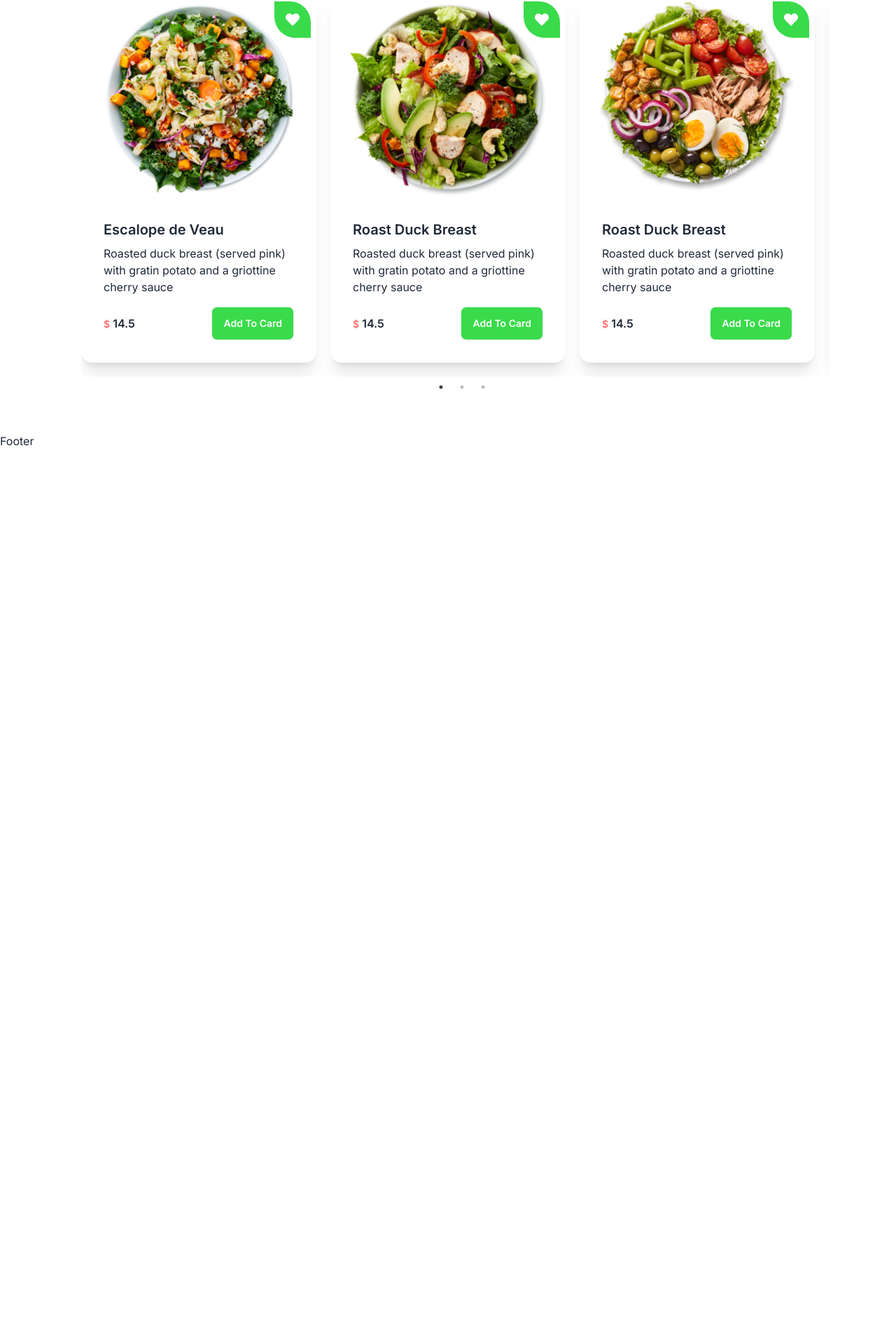
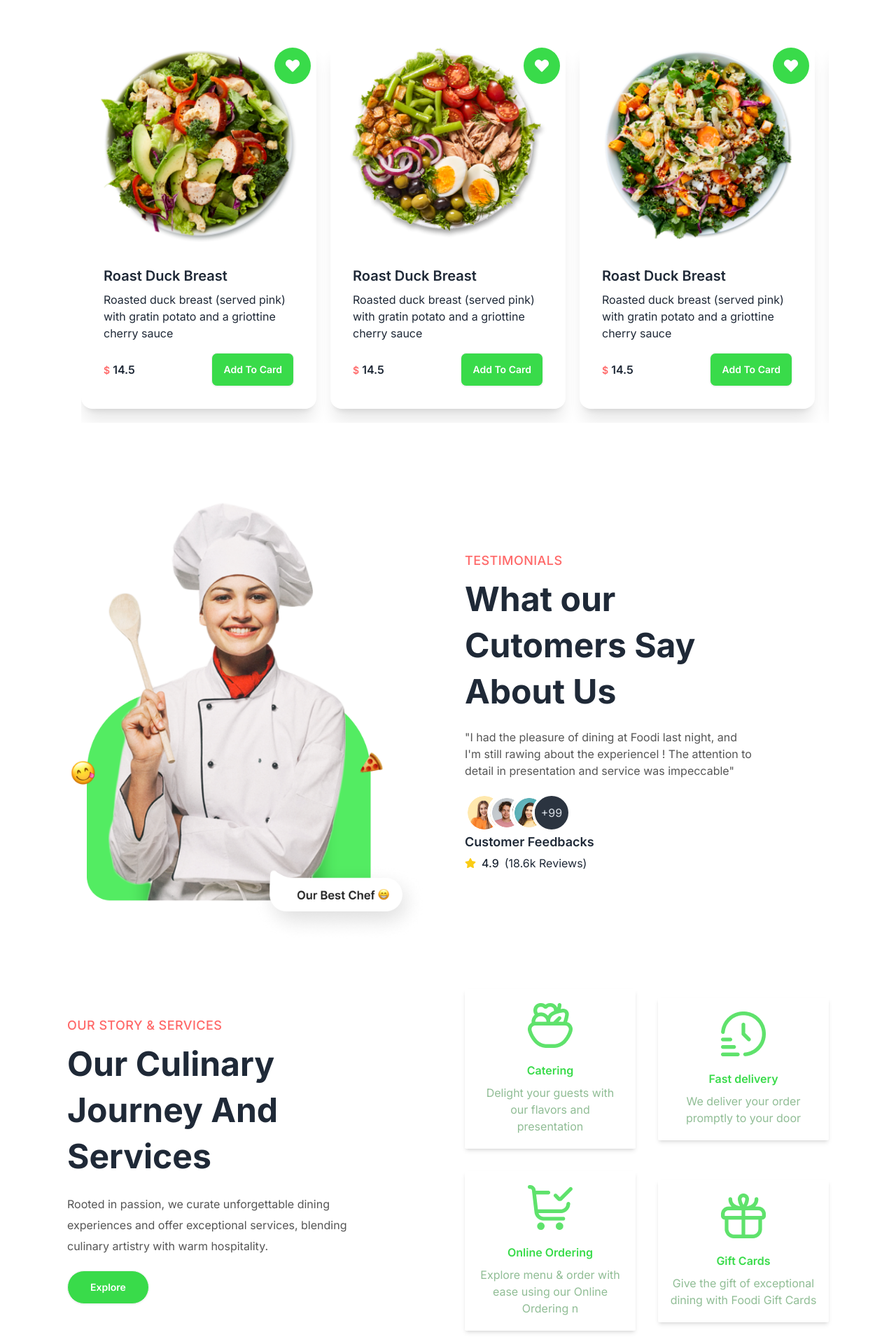
Before and after one commit to huuthanh0312/Foody_Mern, a React (Vite) app in the folder client/: page / in a window 1280 px wide. Shown: the part 1791-3711 px from the top of the page at 70% size. Before the commit the page ends 2433 px from the top, so only its background shows below. Built offline with nearby package versions, Linux system fonts and the light colour scheme.

Commit message:
Client Special, Service Testimonial, Footer

```diff
--- a/client/src/App.css
+++ b/client/src/App.css
@@ -20,5 +20,5 @@ header {
 }
 
 .heartStar{
-	border-radius: 0px 30px 0px 30px;
+	border-radius: 2rem;
 }
--- a/client/src/components/Cards.jsx
+++ b/client/src/components/Cards.jsx
@@ -16,7 +16,7 @@ const Cards = ({ item }) => {
 					className={`rating gap-1 absolute cursor-pointer right-2 top-2 p-4 heartStar bg-green
             ${isHeartFilted ? 'text-rose-500' : 'text-white'}`}
 					onClick={handleHeartClick}>
-					<FaHeart className="w-5 h-5 cursor-pointer" />
+					<FaHeart className="w-5 h-5" />
 				</div>
 				<Link to={`/menu/${item._id}`}>
 					<figure>
@@ -24,7 +24,9 @@ const Cards = ({ item }) => {
 					</figure>
 				</Link>
 				<div className="card-body">
-					<h2 className="card-title">{item.name}</h2>
+					<Link to={`/menu/${item._id}`}>
+						<h2 className="card-title">{item.name}</h2>
+					</Link>
 					<p>{item.recipe}</p>
 					<div className="card-actions justify-between items-center mt-2">
 						<h5 className="font-semibold">
--- /dev/null
+++ b/client/src/components/Footer.jsx
@@ -0,0 +1,58 @@
+import React from 'react';
+
+const Footer = () => {
+	return (
+		<div>
+			<footer className="footer xl:px-24 py-10 px-4 text-base-content">
+				<aside>
+					<img src="/logo.png" alt="" />
+					<p className="my-5 md:w-48">Savor the artistry where every dish is a culinary masterpiece</p>
+				</aside>
+				<nav>
+					<header className="footer-title text-black">Useful links</header>
+					<a className="link link-hover">About us</a>
+					<a className="link link-hover">Events</a>
+					<a className="link link-hover">Blogs</a>
+					<a className="link link-hover">FAQ</a>
+				</nav>
+				<nav>
+					<header className="footer-title">Main Menu</header>
+					<a className="link link-hover">Home</a>
+					<a className="link link-hover">Offers</a>
+					<a className="link link-hover">Menus</a>
+					<a className="link link-hover">Reservation</a>
+				</nav>
+				<nav>
+					<header className="footer-title">Contact Us</header>
+					<a className="link link-hover">thanhfoody@email.com</a>
+					<a className="link link-hover">+84 958 248 966</a>
+					<a className="link link-hover">Social media</a>
+				</nav>
+			</footer>
+			<footer className="footer items-center xl:px-24 py-10 px-4">
+				<aside className="items-center grid-flow-col">
+					<p>Copyright © 2024 - All right reserved</p>
+				</aside>
+				<nav className="grid-flow-col gap-4 md:place-self-center md:justify-self-end">
+					<a>
+						<svg xmlns="http://www.w3.org/2000/svg" width="24" height="24" viewBox="0 0 24 24" className="fill-current">
+							<path d="M24 4.557c-.883.392-1.832.656-2.828.775 1.017-.609 1.798-1.574 2.165-2.724-.951.564-2.005.974-3.127 1.195-.897-.957-2.178-1.555-3.594-1.555-3.179 0-5.515 2.966-4.797 6.045-4.091-.205-7.719-2.165-10.148-5.144-1.29 2.213-.669 5.108 1.523 6.574-.806-.026-1.566-.247-2.229-.616-.054 2.281 1.581 4.415 3.949 4.89-.693.188-1.452.232-2.224.084.626 1.956 2.444 3.379 4.6 3.419-2.07 1.623-4.678 2.348-7.29 2.04 2.179 1.397 4.768 2.212 7.548 2.212 9.142 0 14.307-7.721 13.995-14.646.962-.695 1.797-1.562 2.457-2.549z"></path>
+						</svg>
+					</a>
+					<a>
+						<svg xmlns="http://www.w3.org/2000/svg" width="24" height="24" viewBox="0 0 24 24" className="fill-current">
+							<path d="M19.615 3.184c-3.604-.246-11.631-.245-15.23 0-3.897.266-4.356 2.62-4.385 8.816.029 6.185.484 8.549 4.385 8.816 3.6.245 11.626.246 15.23 0 3.897-.266 4.356-2.62 4.385-8.816-.029-6.185-.484-8.549-4.385-8.816zm-10.615 12.816v-8l8 3.993-8 4.007z"></path>
+						</svg>
+					</a>
+					<a>
+						<svg xmlns="http://www.w3.org/2000/svg" width="24" height="24" viewBox="0 0 24 24" className="fill-current">
+							<path d="M9 8h-3v4h3v12h5v-12h3.642l.358-4h-4v-1.667c0-.955.192-1.333 1.115-1.333h2.885v-5h-3.808c-3.596 0-5.192 1.583-5.192 4.615v3.385z"></path>
+						</svg>
+					</a>
+				</nav>
+			</footer>
+		</div>
+	);
+};
+
+export default Footer;
--- a/client/src/layout/Main.jsx
+++ b/client/src/layout/Main.jsx
@@ -2,13 +2,14 @@ import React from 'react'
 import { Outlet } from 'react-router-dom'
 import Navbar from '../components/Navbar';
 import '../App.css';
+import Footer from '../components/Footer';
 
 const Main = () => {
 	return (
 		<div>
 			<Navbar />
 			<Outlet />
-			<footer>Footer</footer>
+			<Footer />
 		</div>
 	);
 };
--- a/client/src/pages/home/Categories.jsx
+++ b/client/src/pages/home/Categories.jsx
@@ -4,8 +4,6 @@ const categoryItems = [
 	{ id: 2, title: 'Break Fast', description: '(12 break fast)', image: '/images/home/category/img2.png' },
 	{ id: 3, title: 'Dessert', description: '(48 dessert)', image: '/images/home/category/img3.png' },
 	{ id: 4, title: 'Browse All', description: '(255 Items)', image: '/images/home/category/img4.png' },
-	{ id: 5, title: 'Dessert', description: '(48 dessert)', image: '/images/home/category/img3.png' },
-	{ id: 6, title: 'Browse All', description: '(255 Items)', image: '/images/home/category/img4.png' },
 ];
 const Categories = () => {
 	return (
--- a/client/src/pages/home/Home.jsx
+++ b/client/src/pages/home/Home.jsx
@@ -2,6 +2,8 @@ import React from 'react'
 import Banner from '../../components/Banner';
 import Categories from './Categories';
 import SpecialDishes from './SpecialDishes';
+import Testimonials from './Testimonials';
+import OurServices from './OurServices';
 
 const Home = () => {
 	return (
@@ -9,6 +11,8 @@ const Home = () => {
 			<Banner />
 			<Categories />
 			<SpecialDishes />
+			<Testimonials />
+			<OurServices />
 		</div>
 	);
 };
--- /dev/null
+++ b/client/src/pages/home/OurServices.jsx
@@ -0,0 +1,47 @@
+import React from 'react';
+const serviceLists = [
+	{ id: 1, title: 'Catering', des: 'Delight your guests with our flavors and  presentation', img: '/images/home/services/icon1.png' },
+	{ id: 2, title: 'Fast delivery', des: 'We deliver your order promptly to your door', img: '/images/home/services/icon2.png' },
+	{
+		id: 3,
+		title: 'Online Ordering',
+		des: 'Explore menu & order with ease using our Online Ordering n',
+		img: '/images/home/services/icon3.png',
+	},
+	{ id: 4, title: 'Gift Cards', des: 'Give the gift of exceptional dining with Foodi Gift Cards', img: '/images/home/services/icon4.png' },
+];
+
+const OurServices = () => {
+	return (
+		<div className="section-container my-16">
+			<div className="flex flex-col md:flex-row justify-between items-center gap-12">
+				<div className="md:w-1/2">
+					<div className="text-left md:w-4/5">
+						<p className="subtitle">Our Story & Services</p>
+						<h2 className="title">Our Culinary Journey And Services</h2>
+						<p className="my-5 text-secondary leading-[30px]">
+							Rooted in passion, we curate unforgettable dining experiences and offer exceptional services, blending culinary artistry with
+							warm hospitality.
+						</p>
+						<button className="bg-green font-semibold btn text-white px-8 py-3 rounded-full">Explore</button>
+					</div>
+				</div>
+				<div className="md:w-1/2">
+					<div className="grid sm:grid-cols-2 grid-cols-1 gap-8 items-center">
+						{serviceLists.map((service) => (
+							<div
+								key={service.id}
+								className="shadow-md rounded-sm py-5 px-4 text-center space-y-2 text-green cursor-pointer hover:border hover:border-indigo-600 transition-all duration-200">
+								<img src={service.img} alt="" className=" mx-auto" />
+								<h5 className="pt-3 font-semibold"> {service.title}</h5>
+								<p className="text-[#90BD95]">{service.des}</p>
+							</div>
+						))}
+					</div>
+				</div>
+			</div>
+		</div>
+	);
+};
+
+export default OurServices;
--- a/client/src/pages/home/SpecialDishes.jsx
+++ b/client/src/pages/home/SpecialDishes.jsx
@@ -3,7 +3,24 @@ import 'slick-carousel/slick/slick.css';
 import 'slick-carousel/slick/slick-theme.css';
 import Slider from 'react-slick';
 import Cards from '../../components/Cards';
+import { FaAngleLeft, FaAngleRight } from 'react-icons/fa';
+const SampleNextArrow = (props) => {
+	const { className, style, onClick } = props;
+	return (
+		<div className={className} style={{ ...style, display: 'block', background: 'red' }} onClick={onClick}>
+			NEXT
+		</div>
+	);
+};
 
+const SamplePrevArrow = (props) => {
+	const { className, style, onClick } = props;
+	return (
+		<div className={className} style={{ ...style, display: 'block', background: 'green' }} onClick={onClick}>
+			BACK
+		</div>
+	);
+};
 const SpecialDishes = () => {
 	const [recipes, setRecipes] = useState([]);
 	const slider = React.useRef(null); // kấy giá trị của một input hoặc thực hiện các hành động khác
@@ -15,13 +32,14 @@ const SpecialDishes = () => {
 				setRecipes(specails);
 			});
 	}, []); // Chạy chỉ một lần sau khi component được render
+
 	const settings = {
 		dots: true,
 		infinite: false,
 		speed: 500,
 		slidesToShow: 3,
 		slidesToScroll: 3,
-		initialSlide: 0,
+		initialSlide: 1,
 		responsive: [
 			{
 				breakpoint: 1024,
@@ -38,26 +56,31 @@ const SpecialDishes = () => {
 					slidesToShow: 1,
 					slidesToScroll: 1,
 					initialSlide: 1,
-				},
-			},
-			{
-				breakpoint: 480,
-				settings: {
-					slidesToShow: 1,
-					slidesToScroll: 1,
+					infinite: true,
+					dots: true,
 				},
 			},
 		],
+		nextArrow: <SampleNextArrow />,
+		prevArrow: <SamplePrevArrow />,
 	};
 	return (
-		<div className="section-container my-20">
+		<div className="section-container my-20 relative">
 			<div>
 				<div className="text-left">
-					<p className="subtitle">Customer Favorites</p>
-					<h2 className="title md:w-[520px]">Popular Categories</h2>
+					<p className="subtitle">Special Favorites</p>
+					<h2 className="title md:w-[520px]">Standout Dishes From Our Menu</h2>
 				</div>
-
-				<Slider {...settings} className="mt-10 space-x-5">
+				{/* arrow btn */}
+				<div className="md:absolute right-3 top-8 mb-10 md:mr-24">
+					<button onClick={() => slider?.current?.slickPrev()} className="btn p-2 rounded-full ml-5">
+						<FaAngleLeft className="h-8 w-8 p-1" />
+					</button>
+					<button onClick={() => slider?.current?.slickNext()} className="btn p-2 rounded-full ml-5 bg-green">
+						<FaAngleRight className="h-8 w-8 p-1" />
+					</button>
+				</div>
+				<Slider ref={slider} {...settings} className="overflow-hidden mt-10 space-x-5">
 					{recipes.map((item, i) => (
 						<Cards item={item} key={i} />
 					))}
--- /dev/null
+++ b/client/src/pages/home/Testimonials.jsx
@@ -0,0 +1,57 @@
+import React from 'react';
+import { FaStar } from 'react-icons/fa';
+
+const Testimonials = () => {
+	return (
+		<div className="section-container ">
+			<div className="flex flex-col md:flex-row justify-between items-center gap-12">
+				<div className="md:w-1/2">
+					<img src="/images/home/testimonials/testimonials.png" alt="" className="hover:scale-105 transition-all duration-300" />
+				</div>
+				<div className="md:w-1/2">
+					<div className="text-left md:w-4/5">
+						<p className="subtitle">Testimonials</p>
+						<h2 className="title">What our Cutomers Say About Us</h2>
+						<blockquote className="my-5 text-secondary ">
+							"I had the pleasure of dining at Foodi last night, and I'm still rawing about the experiencel ! The attention to detail in
+							presentation and service was impeccable"
+						</blockquote>
+
+						{/* avatar */}
+						<div className="avatar-group -space-x-6 rtl:space-x-reverse">
+							<div className="avatar">
+								<div className="w-12">
+									<img src="/images/home/testimonials/testimonial1.png" />
+								</div>
+							</div>
+							<div className="avatar">
+								<div className="w-12">
+									<img src="/images/home/testimonials/testimonial2.png" />
+								</div>
+							</div>
+							<div className="avatar">
+								<div className="w-12">
+									<img src="/images/home/testimonials/testimonial3.png" />
+								</div>
+							</div>
+							<div className="avatar placeholder">
+								<div className="w-12 bg-neutral text-neutral-content">
+									<span>+99</span>
+								</div>
+							</div>
+						</div>
+						<div className="space-y-1">
+							<h5 className="text-lg font-semibold">Customer Feedbacks</h5>
+							<div className="flex items-center gap-2">
+								<FaStar className="text-yellow-400" />
+								<span className="font-medium">4.9</span> <span className="text-[$807E7E]">(18.6k Reviews)</span>
+							</div>
+						</div>
+					</div>
+				</div>
+			</div>
+		</div>
+	);
+};
+
+export default Testimonials;
--- a/client/src/router/Router.jsx
+++ b/client/src/router/Router.jsx
@@ -13,6 +13,6 @@ const router = createBrowserRouter([
 			},
 		],
 	},
-])
+]);
 
 export default router
```
